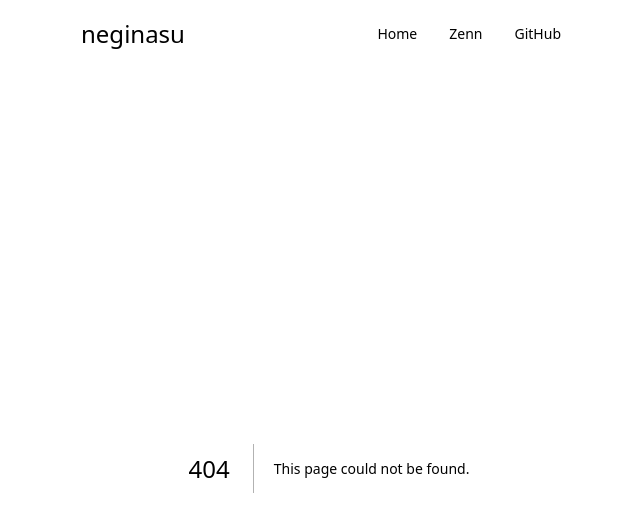
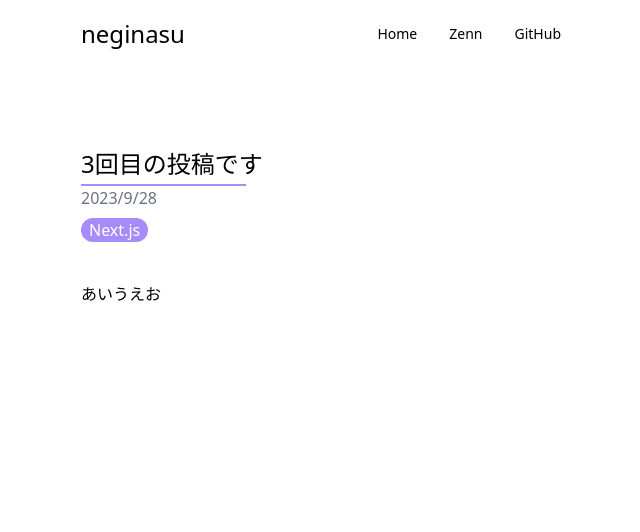
Before and after one commit to neginasu/NotionBlog, a Next.js app: page /posts/1 in a window 1280 px wide. Before the commit this address had no page. Shown: the top 532 px of the page, without its empty margins (311-951 px from the left). Built offline with nearby package versions, Linux system fonts and the light colour scheme.

Commit message:
feat: 記事詳細ページの追加

```diff
--- /dev/null
+++ b/src/pages/posts/[slug].tsx
@@ -0,0 +1,18 @@
+const Post = () => {
+  return (
+    <>
+      <section className="container lg:px-2 px-5 h-screen lg:w-2/5 mx-auto mt-20">
+        <h2 className="w-full text-2xl font-medium">3回目の投稿です</h2>
+        <div className="border-b-2 w-1/3 mt-1 border-violet-400"></div>
+        <span className="text-gray-500">2023/9/28</span>
+        <br />
+        <p className="text-white bg-violet-400 rounded-xl font-medium mt-2 px-2 inline-block">
+          Next.js
+        </p>
+        <div className="mt-10 font-medium">あいうえお</div>
+      </section>
+    </>
+  );
+};
+
+export default Post;
```
